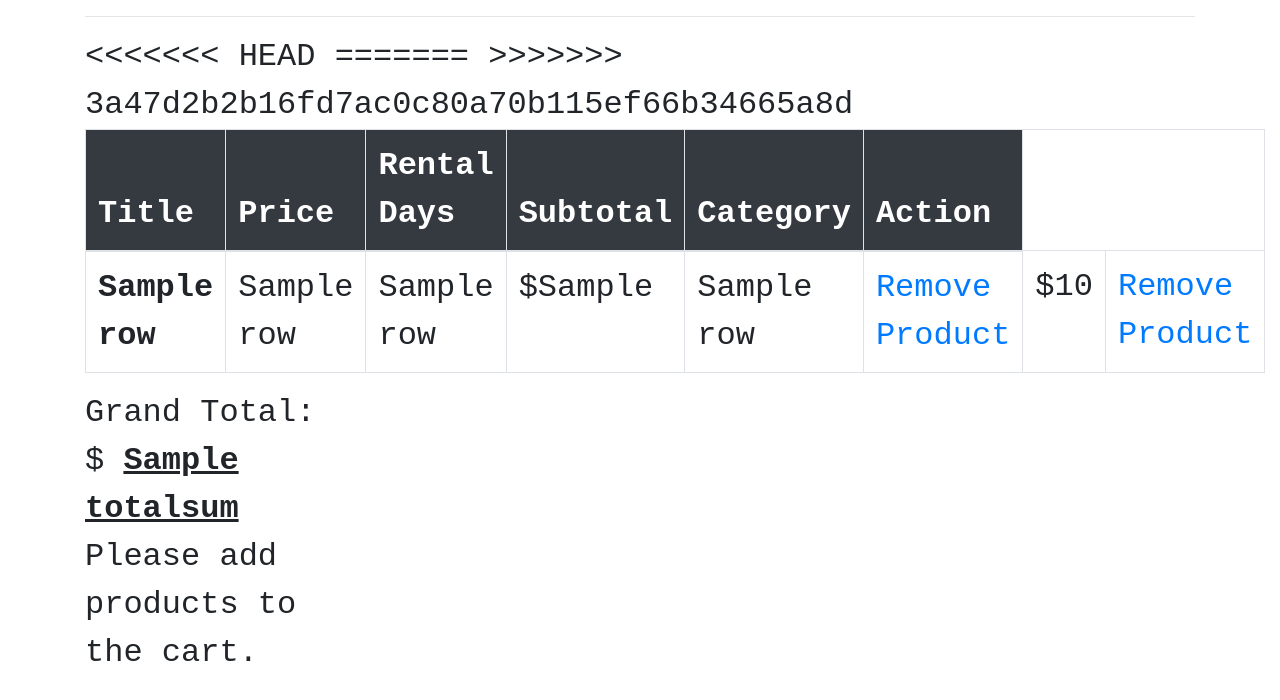
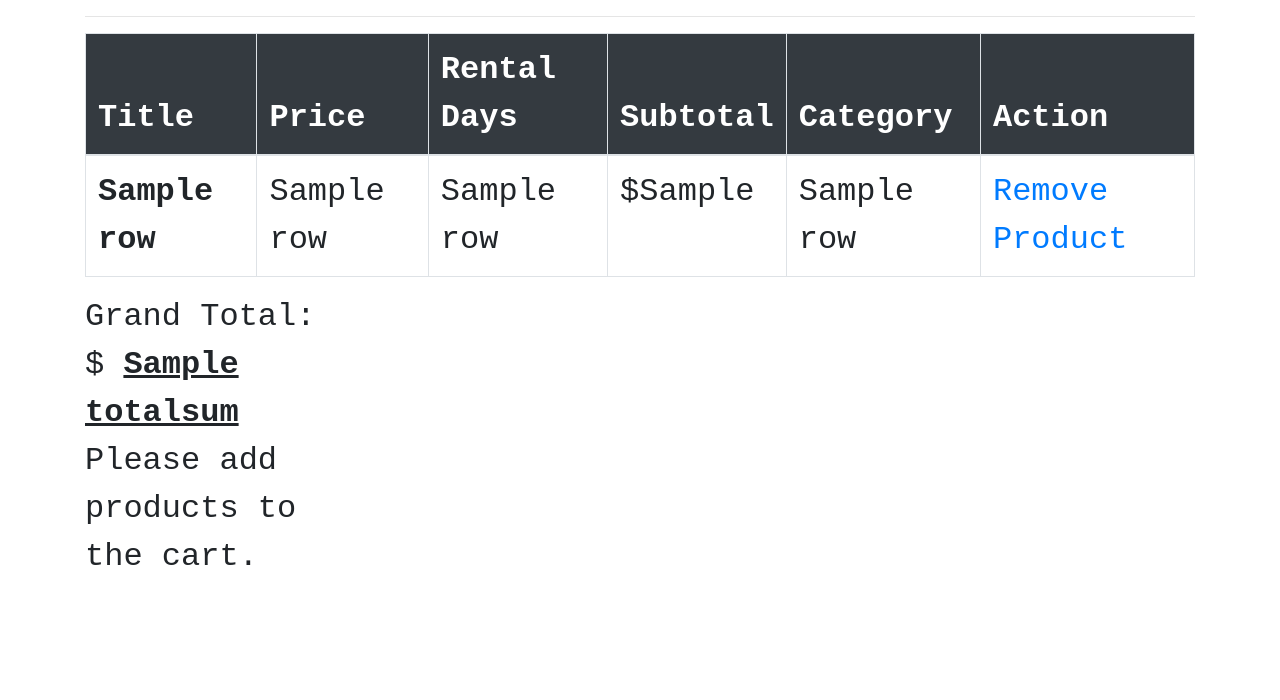
Before and after one commit to mosesokemwa/hardcover, a Flask app: template app/templates/cart.html in a window 1280 px wide. Shown: the part 66-766 px from the top of the page. Run offline with Flask 2, Linux system fonts and the light colour scheme; the template is opened without the code that fills it: most values are stand-ins (such as "Sample title", 1, 10 or a date in 2020); parts of the project's set-up code (start-up, migrations or seed data) failed here and were passed over; some libraries are stand-ins or nearby versions.

```diff
--- a/app/templates/cart.html
+++ b/app/templates/cart.html
@@ -22,15 +22,9 @@
                 <th scope="row">{{row[2]}}</th>
                 <td>{{row[3]}}</td>
                 <td>{{row[4]}}</td>
-<<<<<<< HEAD
                 <td>${{product_pricing[loop.index0]}}</td>
                 <td>{{row[5]}}</td>
                 <td><a href="/removeFromCart?productId={{row[1]}}">Remove Product</a></td>
-=======
-                <td>${{row[3] * row[4]}}</td>
-                <td><a href="/removeFromCart?productId={{row[1]}}">Remove Product</a></td>
-
->>>>>>> 3a47d2b2b16fd7ac0c80a70b115ef66b34665a8d
             </tr>
             {% endfor %}
         </tbody>
--- a/app/templates/pdf.html
+++ b/app/templates/pdf.html
@@ -16,11 +16,7 @@
                 <th scope="row">{{row[2]}}</th>
                 <td>{{row[3]}}</td>
                 <td>{{row[4]}}</td>
-<<<<<<< HEAD
                 <td>${{product_pricing[loop.index0]}}</td>
-=======
-                <td>${{row[3] * row[4]}}</td>
->>>>>>> 3a47d2b2b16fd7ac0c80a70b115ef66b34665a8d
             </tr>
             {% endfor %}
         </tbody>
--- a/docker-compose.yml
+++ b/docker-compose.yml
@@ -18,6 +18,7 @@ services:
     environment:
       - FLASK_SECRET_KEY=${FLASK_SECRET_KEY}
       - FLASK_ENV=${FLASK_ENV}
+      - APPLICATION_MODE=${APPLICATION_MODE}
     command: bash start.sh
     expose:
       - 5000
```
Also changed, not shown: app/templates/home.html (+0 -15 lines), 1 other file.
